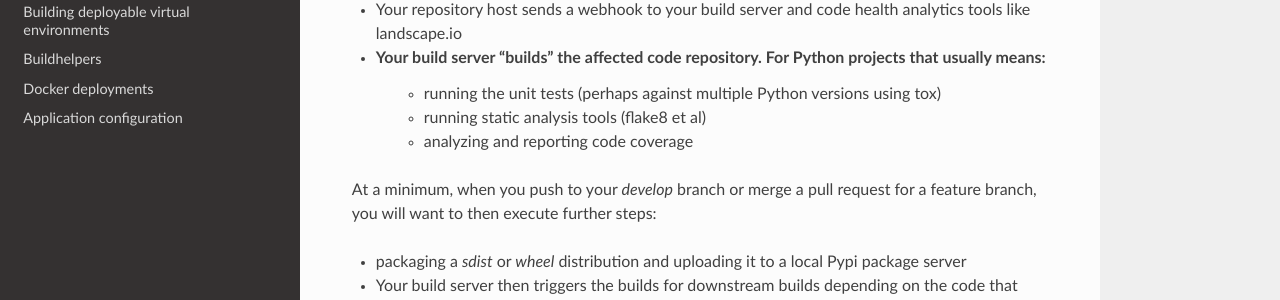
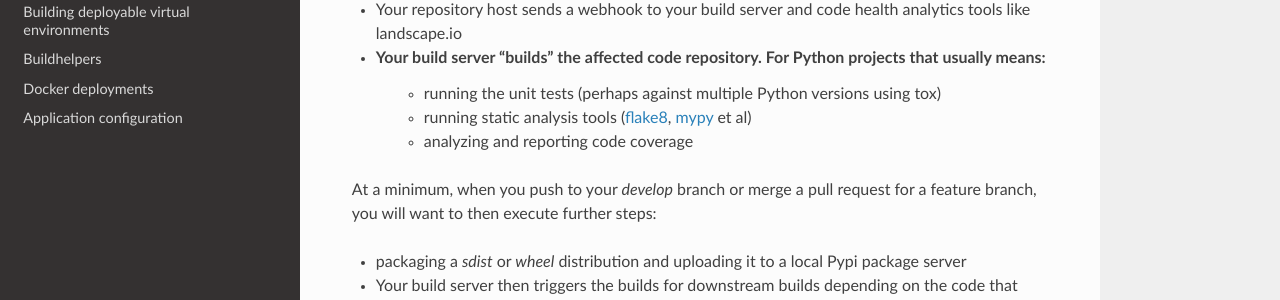
Before and after one commit to gopythongo/gopythongo, a Sphinx documentation site: the page built from source/build_process.rst, in a window 1280 px wide and 900 px high. Shown: the part 290-590 px from the top of the window. Built offline with Sphinx 7.4.7 and the Read the Docs theme 2.0.0, drawn with Linux system fonts in a browser that asks for light colours.

Commit message:
add build process docs

```diff
--- a/source/build_process.rst
+++ b/source/build_process.rst
@@ -11,7 +11,7 @@ typically what you want to happen when you push to a `feature/*` branch is this:
 * Your repository host sends a webhook to your build server and code health analytics tools like landscape.io
 * Your build server "builds" the affected code repository. For Python projects that usually means:
     - running the unit tests (perhaps against multiple Python versions using tox)
-    - running static analysis tools (flake8 et al)
+    - running static analysis tools (`flake8 <TODO>`_, `mypy <TODO>`_ et al)
     - analyzing and reporting code coverage
 
 At a minimum, when you push to your `develop` branch or merge a pull request for a feature branch, you will want to
```
